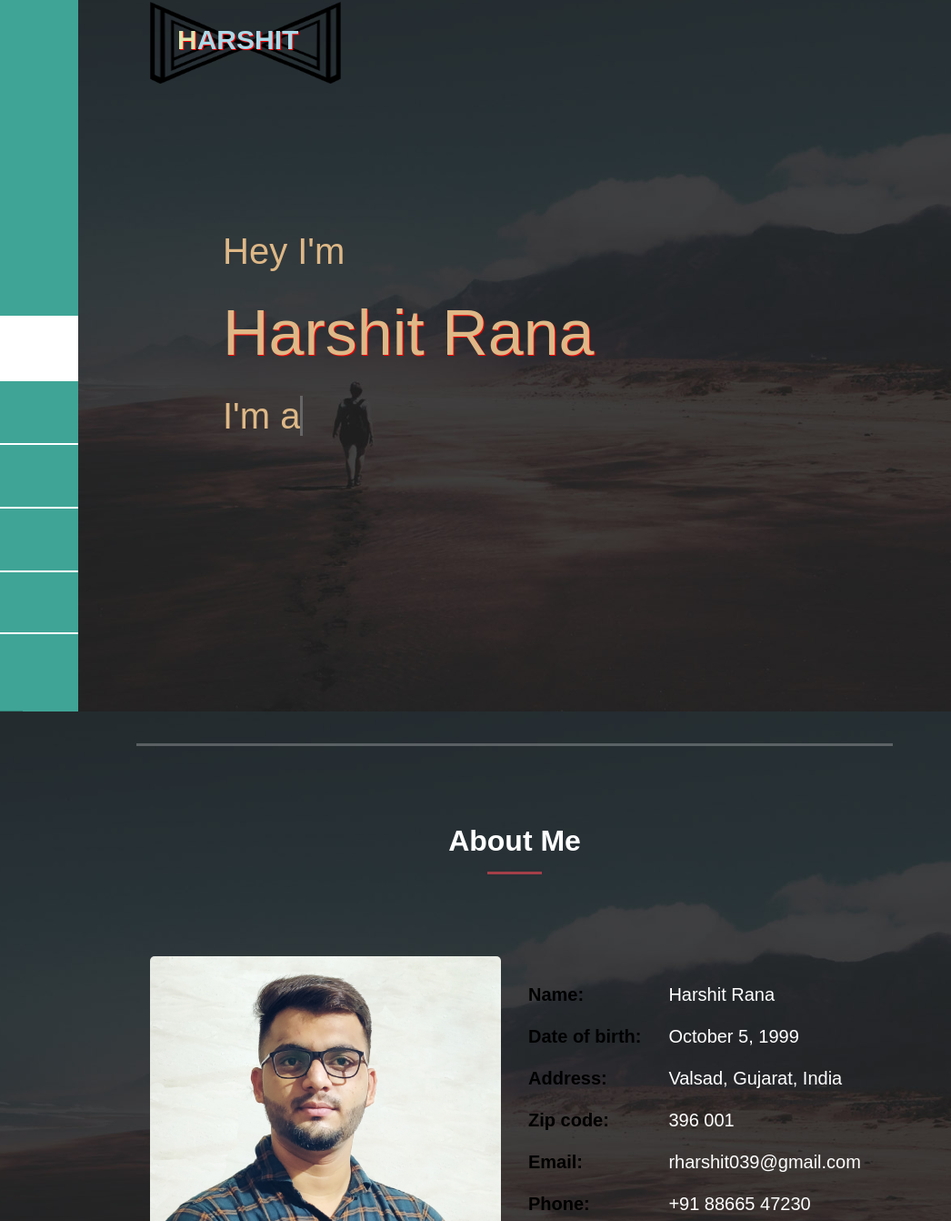
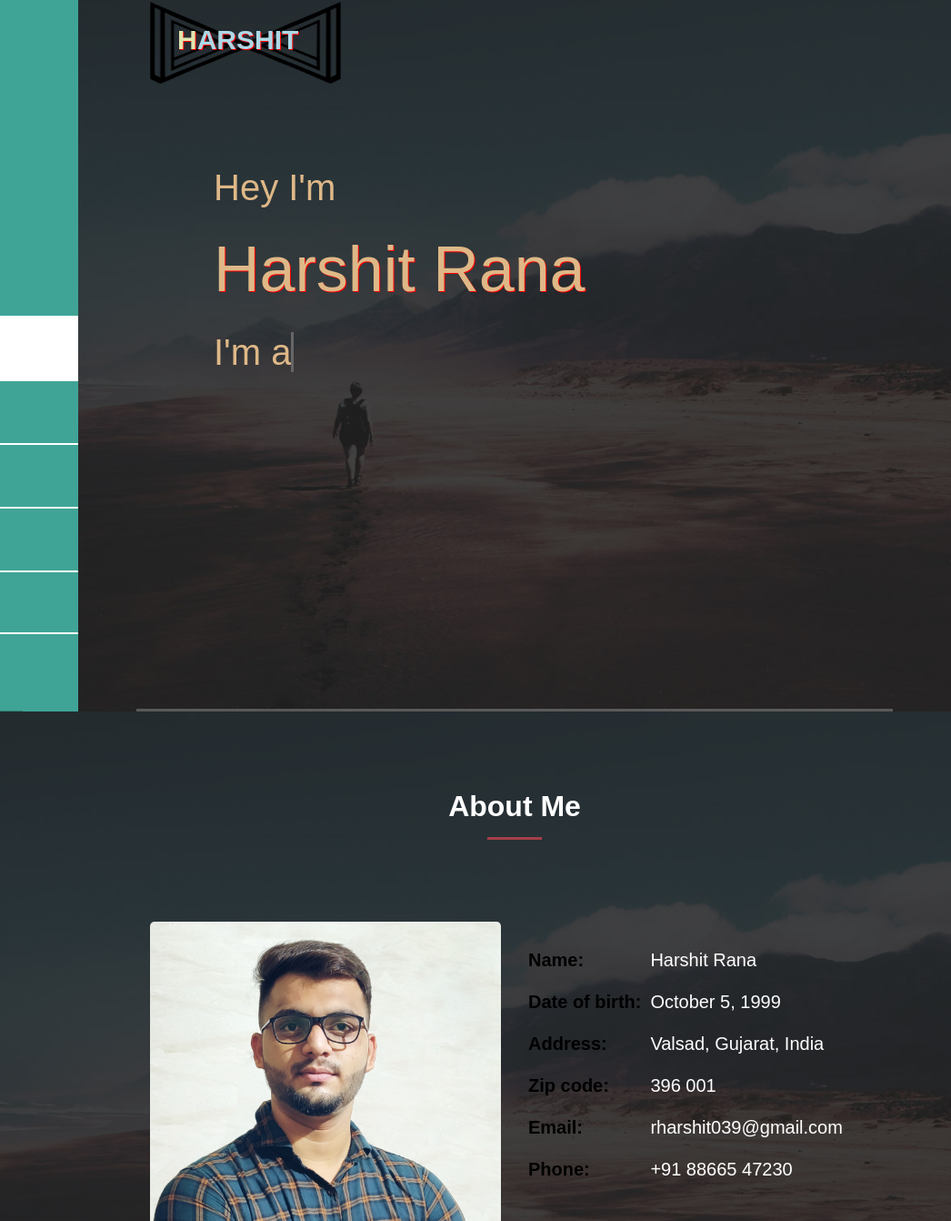
Before and after one commit to Harshit510/Harshit510.github.io, a plain HTML site: page index.html in a window 1280 px wide. Shown: the part 18-1360 px from the top of the page at 91% size, 234-1280 px from the left. Drawn offline with Linux system fonts and the light colour scheme; files whose address does not match are found by name.

Commit message:
Update index.html

```diff
--- a/index.html
+++ b/index.html
@@ -154,14 +154,15 @@
             <span class="oi oi-menu"></span> Menu
           </button>-->
           <div style="margin: 100px; margin-bottom: 250px; text-align: left;">
-          <h5 style="text-align: center; color: burlywood; padding-top: 70px; font-size: 40px;text-align: left; margin-left: -20px;">Hey I'm</h5>
-          <h1 style="text-align: center; color: burlywood; font-size: 70px; text-shadow: blueviolet;   text-shadow:  1px 1px red; text-align: left;margin-left: -20px;">Harshit Rana</h1>
-			  				<h2 style="text-align: center; color: burlywood; font-size: 40px; text-align: left;margin-left: -20px;">I'm a
-                  <span style="font-size: 40px; text-decoration: underline; text-align: left;"
+          <h5 style="text-align: center; color: burlywood; font-size: 40px;text-align: left; margin-left: -30px; width: 100%;">Hey I'm</h5>
+          <h1 style="text-align: center; color: burlywood; font-size: 70px; text-shadow: blueviolet;   text-shadow:  1px 1px red; text-align: left;margin-left: -30px; width: 100%;">Harshit Rana</h1>
+			  				<h2 style="text-align: center; color: burlywood; font-size: 40px; text-align: left;margin-left: -30px; width: 100%;">I'm a
+
+                <span style="font-size: 40px; color: burlywood; font-size: 40px;text-decoration: underline; text-align: left;  width: 100%;"
 								     class="txt-rotate"
 								     data-period="2000"
 								     data-rotate='[ "Web Designer.", "Developer.", "Photographer.", "Marketer.", "Blogger" ]'></span>
-                    </h2>
+                  </h2>
                   </div>
                 </div>
               </section>
@@ -191,12 +192,12 @@
                     Address :  Valsad, Gujarat, India
                     </span>-->
                     <ul class="about-info mt-4 px-md-0 px-2" style="font-size: 20px;">
-                    <li class="d-flex" ><span style="width: 40%; ">Name:</span> <span style="width: 50%;">Harshit Rana</span></li>
-                    <li class="d-flex" ><span style="width: 40%; ">Date of birth:</span> <span style="width: 60%;">October 5, 1999</span></li>
-                    <li class="d-flex" ><span style="width: 40%; ">Address:</span> <span style="width: 60%;">Valsad, Gujarat, India</span></li>
-                    <li class="d-flex" ><span style="width: 40%; ">Zip code:</span> <span style="width: 40%;">396 001</span></li>
-                    <li class="d-flex" ><span style="width: 40%; ">Email:</span> <span style="width: 50%;">rharshit039@gmail.com</span></li>
-                    <li class="d-flex" ><span style="width: 40%; ">Phone: </span> <span style="width: 50%;">+91 88665 47230 </span></li>
+                    <li class="d-flex" ><span style="width: 40%; ">Name:</span> <span style="width: 50%; margin-left: -20px;">Harshit Rana</span></li>
+                    <li class="d-flex" ><span style="width: 40%; ">Date of birth:</span> <span style="width: 60%; margin-left: -20px;">October 5, 1999</span></li>
+                    <li class="d-flex" ><span style="width: 40%; ">Address:</span> <span style="width: 60%; margin-left: -20px;">Valsad, Gujarat, India</span></li>
+                    <li class="d-flex" ><span style="width: 40%; ">Zip code:</span> <span style="width: 40%; margin-left: -20px;">396 001</span></li>
+                    <li class="d-flex" ><span style="width: 40%; ">Email:</span> <span style="width: 50%; margin-left: -20px;">rharshit039@gmail.com</span></li>
+                    <li class="d-flex" ><span style="width: 40%; ">Phone: </span> <span style="width: 50%; margin-left: -20px;">+91 88665 47230 </span></li>
                   </ul>
                     <br>
 
```
